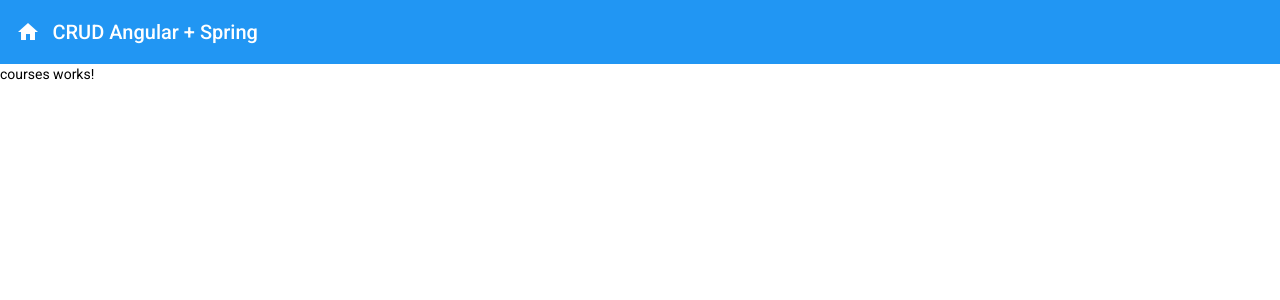
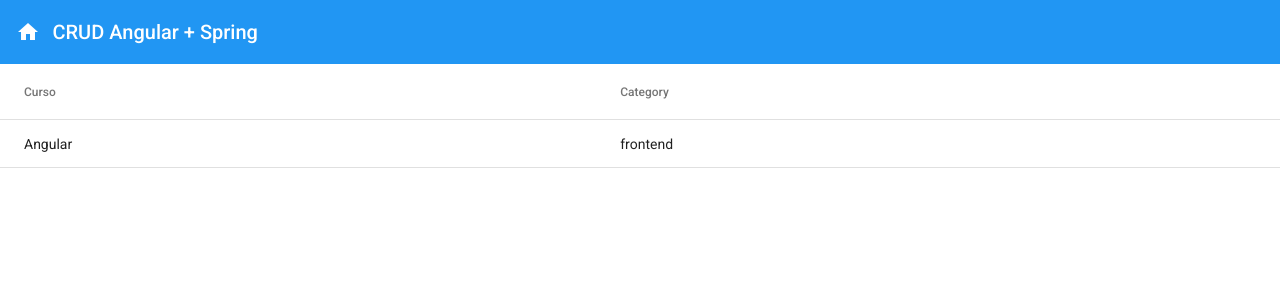
Before and after one commit to GiselleBarbosa/angular-crud-curso-loiane, an Angular app: page /courses in a window 1280 px wide. Shown: the top 300 px of the page. Built offline with nearby package versions, Linux system fonts and the light colour scheme.

Commit message:
add course table

```diff
--- a/src/app/angular-material/angular-material.module.ts
+++ b/src/app/angular-material/angular-material.module.ts
@@ -6,7 +6,9 @@
 import { MatIconModule } from '@angular/material/icon';
 import { MatInputModule } from '@angular/material/input';
 import { MatSelectModule } from '@angular/material/select';
+import { MatTableModule } from '@angular/material/table';
 import { MatToolbarModule } from '@angular/material/toolbar';
+
 
 const materialImportsModule = [
   MatInputModule,
@@ -15,7 +17,8 @@
   MatButtonModule,
   MatSelectModule,
   MatToolbarModule,
-  MatIconModule
+  MatIconModule,
+  MatTableModule
 ];
 
 
--- a/src/app/courses/courses.module.ts
+++ b/src/app/courses/courses.module.ts
@@ -3,6 +3,7 @@
 
 import { CoursesRoutingModule } from './courses-routing.module';
 import { CoursesComponent } from './courses/courses.component';
+import { MatTableModule } from '@angular/material/table';
 
 
 @NgModule({
@@ -11,7 +12,8 @@
   ],
   imports: [
     CommonModule,
-    CoursesRoutingModule
+    CoursesRoutingModule,
+    MatTableModule
   ]
 })
 export class CoursesModule { }
--- a/src/app/courses/courses/courses.component.html
+++ b/src/app/courses/courses/courses.component.html
@@ -1 +1,17 @@
-<p>courses works!</p>
+<table mat-table [dataSource]="courses">
+
+  <!-- Name Column -->
+  <ng-container matColumnDef="name">
+    <th mat-header-cell *matHeaderCellDef> Curso </th>
+    <td mat-cell *matCellDef="let course"> {{ course.name }} </td>
+  </ng-container>
+
+  <!-- Category Column -->
+  <ng-container matColumnDef="category">
+    <th mat-header-cell *matHeaderCellDef> Category </th>
+    <td mat-cell *matCellDef="let course"> {{ course.category }} </td>
+  </ng-container>
+
+  <tr mat-header-row *matHeaderRowDef="displayedColumns"></tr>
+  <tr mat-row *matRowDef="let row; columns: displayedColumns;"></tr>
+</table>
--- a/src/app/courses/courses/courses.component.scss
+++ b/src/app/courses/courses/courses.component.scss
@@ -0,0 +1,3 @@
+table {
+  width: 100%;
+}
--- a/src/app/courses/courses/courses.component.ts
+++ b/src/app/courses/courses/courses.component.ts
@@ -1,4 +1,5 @@
 import { Component, OnInit } from '@angular/core';
+import { Course } from "../model/course";
 
 @Component({
   selector: 'app-courses',
@@ -7,9 +8,16 @@
 })
 export class CoursesComponent implements OnInit {
 
-  constructor() { }
+  courses: Course[] = [
+    { _id: '1', name: 'Angular', category: 'frontend'}
+  ];
+  displayedColumns = ['name', 'category']; // lista de colunas a serem exibidas
+
+
+  constructor() {
+    // this.courses = []; // alternativa para inicializar a tipagem da variavel
+  }
 
   ngOnInit(): void {
   }
-
 }
--- /dev/null
+++ b/src/app/courses/model/course.ts
@@ -0,0 +1,5 @@
+export interface Course {
+  _id: string;
+  name: string;
+  category: string;
+}
```
